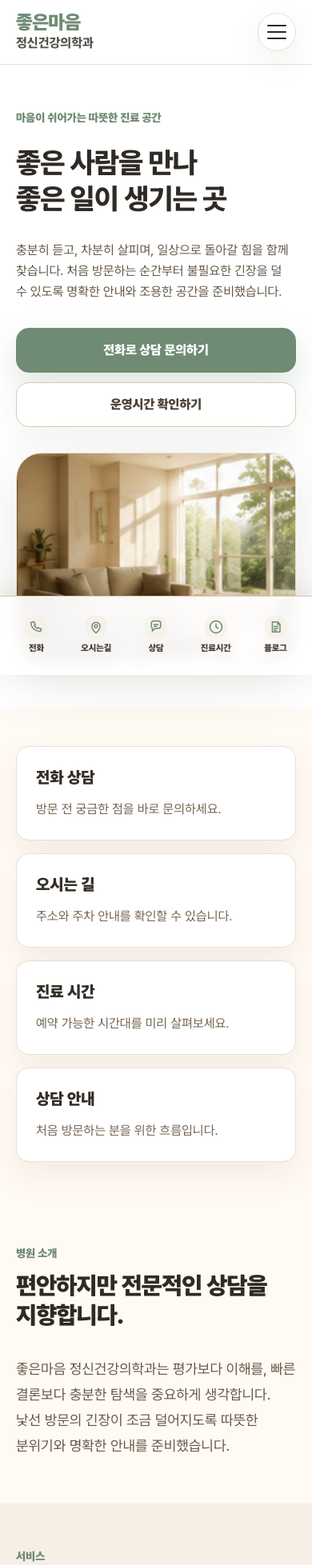
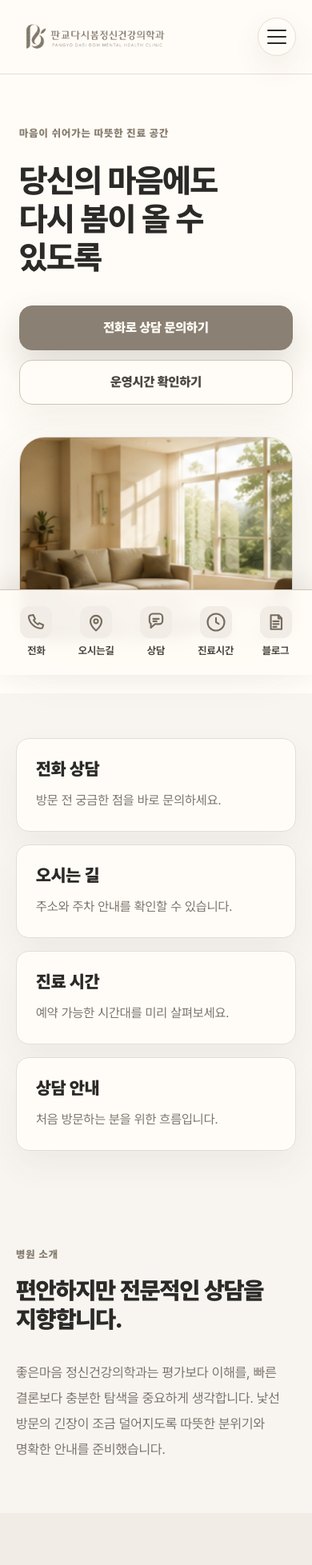
Before and after one commit to sinikis79/goodidea-site, a Next.js app: page / in a window 390 px wide. Shown: the top 1957 px of the page at 80% size. Built offline with nearby package versions, Linux system fonts and the light colour scheme.

Commit message:
Refine mobile typography and spacing rhythm

```diff
--- a/app/globals.css
+++ b/app/globals.css
@@ -1,8 +1,15 @@
 @import "tailwindcss";
 
 :root {
-  --background: #fffaf3;
-  --foreground: #2f2a24;
+  --background: #f8f5f1;
+  --foreground: #2b2a28;
+  --surface: #fffcf7;
+  --surface-soft: #f1ece5;
+  --muted: #7b756c;
+  --accent-beige: #cfc3b5;
+  --primary: #8a8073;
+  --primary-hover: #756c61;
+  --border-subtle: #e5ddd4;
 }
 
 @theme inline {
@@ -35,6 +42,6 @@ html {
 }
 
 ::selection {
-  background: #d9c5a8;
-  color: #2f2a24;
+  background: #cfc3b5;
+  color: #2b2a28;
 }
--- a/app/page.tsx
+++ b/app/page.tsx
@@ -38,7 +38,7 @@ const services = [
     keywords: ["우울감", "불안", "공황", "긴장"],
     imageSrc: "/images/services/depression.jpg",
     imageClass: "object-center",
-    overlayClass: "bg-[#2f2a24]/0",
+    overlayClass: "bg-[#2b2a28]/0",
   },
   {
     title: "스트레스·번아웃",
@@ -46,7 +46,7 @@ const services = [
     keywords: ["번아웃", "직장 스트레스", "대인관계", "수면"],
     imageSrc: "/images/services/stress-burnout.jpg",
     imageClass: "object-left",
-    overlayClass: "bg-[#6f8b74]/10",
+    overlayClass: "bg-[#8a8073]/10",
   },
   {
     title: "청소년 상담",
@@ -54,7 +54,7 @@ const services = [
     keywords: ["학업 스트레스", "또래관계", "감정조절", "보호자 상담"],
     imageSrc: "/images/services/adolescent.jpg",
     imageClass: "object-right",
-    overlayClass: "bg-[#8a735b]/10",
+    overlayClass: "bg-[#756c61]/10",
   },
   {
     title: "수면 문제",
@@ -62,7 +62,7 @@ const services = [
     keywords: ["불면", "수면리듬", "피로감", "생활습관"],
     imageSrc: "/images/services/sleep.jpg",
     imageClass: "object-[50%_62%]",
-    overlayClass: "bg-[#2f2a24]/5",
+    overlayClass: "bg-[#2b2a28]/5",
   },
   {
     title: "주의집중",
@@ -70,7 +70,7 @@ const services = [
     keywords: ["ADHD", "집중력", "충동성", "일상관리"],
     imageSrc: "/images/services/attention.jpg",
     imageClass: "object-[35%_50%]",
-    overlayClass: "bg-[#6f8b74]/5",
+    overlayClass: "bg-[#8a8073]/5",
   },
   {
     title: "가족·관계",
@@ -78,7 +78,7 @@ const services = [
     keywords: ["가족갈등", "부부상담", "관계패턴", "대화방식"],
     imageSrc: "/images/services/family-relationship.jpg",
     imageClass: "object-[70%_50%]",
-    overlayClass: "bg-[#8a735b]/5",
+    overlayClass: "bg-[#756c61]/5",
   },
 ];
 
@@ -92,24 +92,29 @@ const hours = [
 
 export default function Home() {
   return (
-    <main className="min-h-screen bg-[#fffaf3] pb-44 text-[#2f2a24] md:pb-0">
-      <header className="sticky top-0 z-40 border-b border-[#eadfce] bg-white/95 backdrop-blur">
-        <nav className="mx-auto flex max-w-[1400px] items-center justify-between gap-4 px-5 py-4 sm:px-8">
-          <a href="#" className="min-w-0">
-            <span className="block text-2xl font-black leading-none tracking-tight text-[#6f8b74] sm:text-3xl">
-              좋은마음
-            </span>
-            <span className="mt-1 block text-base font-extrabold leading-tight text-[#55504a] sm:text-xl">
-              정신건강의학과
-            </span>
+    <main className="min-h-screen bg-[#f8f5f1] pb-44 text-[#2b2a28] md:pb-0">
+      <header className="sticky top-0 z-40 border-b border-[#e5ddd4] bg-[#fffcf7]/95 backdrop-blur">
+        <nav className="mx-auto flex max-w-[1400px] items-center justify-between gap-3 px-5 py-4 sm:gap-4 sm:px-8">
+          <a
+            href="#"
+            className="relative flex h-[60px] w-[250px] max-w-[calc(100vw-96px)] shrink-0 items-center sm:w-[280px]"
+          >
+            <Image
+              src="/images/common/logo-horizontal.png"
+              alt="판교다시봄정신건강의학과"
+              width={720}
+              height={160}
+              priority
+              className="max-h-14 w-full object-contain object-left"
+            />
           </a>
 
-          <div className="hidden items-center gap-7 text-sm font-bold text-[#6e5e4d] lg:flex">
+          <div className="hidden items-center gap-7 text-sm font-bold text-[#7b756c] lg:flex">
             {menuItems.map((item) => (
               <a
                 key={item.label}
                 href={item.href}
-                className="transition hover:text-[#2f2a24]"
+                className="transition hover:text-[#2b2a28]"
               >
                 {item.label}
               </a>
@@ -117,20 +122,20 @@ export default function Home() {
           </div>
 
           <details className="group relative">
-            <summary className="flex h-12 w-12 cursor-pointer list-none items-center justify-center rounded-full border border-[#eadfce] bg-white shadow-[0_14px_36px_rgba(83,62,39,0.08)] transition active:scale-[0.98] hover:border-[#d8c8b2] [&::-webkit-details-marker]:hidden">
+            <summary className="flex h-12 w-12 cursor-pointer list-none items-center justify-center rounded-full border border-[#e5ddd4] bg-[#fffcf7] shadow-[0_14px_36px_rgba(73,64,55,0.08)] transition active:scale-[0.98] hover:border-[#cfc3b5] [&::-webkit-details-marker]:hidden">
               <span className="sr-only">메뉴 열기</span>
               <span className="flex flex-col gap-1.5">
-                <span className="h-0.5 w-6 rounded-full bg-[#2f2a24]" />
-                <span className="h-0.5 w-6 rounded-full bg-[#2f2a24]" />
-                <span className="h-0.5 w-6 rounded-full bg-[#2f2a24]" />
+                <span className="h-0.5 w-6 rounded-full bg-[#2b2a28]" />
+                <span className="h-0.5 w-6 rounded-full bg-[#2b2a28]" />
+                <span className="h-0.5 w-6 rounded-full bg-[#2b2a28]" />
               </span>
             </summary>
-            <div className="absolute right-0 top-14 w-52 overflow-hidden rounded-3xl border border-[#eadfce] bg-white p-2 shadow-[0_18px_50px_rgba(83,62,39,0.14)]">
+            <div className="absolute right-0 top-14 w-52 overflow-hidden rounded-3xl border border-[#e5ddd4] bg-[#fffcf7] p-2 shadow-[0_18px_50px_rgba(73,64,55,0.13)]">
               {menuItems.map((item) => (
                 <a
                   key={item.label}
                   href={item.href}
-                  className="block rounded-2xl px-4 py-3 text-base font-extrabold text-[#3b342c] transition hover:bg-[#fffaf3]"
+                  className="block rounded-2xl px-4 py-3 text-base font-extrabold text-[#2b2a28] transition hover:bg-[#f1ece5]"
                 >
                   {item.label}
                 </a>
@@ -140,39 +145,65 @@ export default function Home() {
         </nav>
       </header>
 
-      <section className="bg-white">
-        <div className="mx-auto grid max-w-[1400px] gap-8 px-5 py-14 sm:px-8 sm:py-[4.5rem] lg:grid-cols-[1.05fr_0.95fr] lg:items-center lg:py-24">
-          <div className="max-w-[640px]">
-            <p className="text-sm font-black text-[#6f8b74]">
+      <section className="bg-[#fffcf7]">
+        <style>
+          {`
+            @keyframes hero-soft-reveal {
+              from {
+                opacity: 0;
+                transform: translateY(14px);
+              }
+              to {
+                opacity: 1;
+                transform: translateY(0);
+              }
+            }
+
+            .hero-reveal {
+              opacity: 0;
+              animation: hero-soft-reveal 950ms cubic-bezier(0.22, 1, 0.36, 1) forwards;
+            }
+
+            .hero-reveal-image {
+              animation-duration: 1100ms;
+            }
+
+            @media (prefers-reduced-motion: reduce) {
+              .hero-reveal {
+                opacity: 1;
+                transform: none;
+                animation: none;
+              }
+            }
+          `}
+        </style>
+        <div className="mx-auto grid max-w-[1400px] gap-10 px-6 py-16 sm:px-10 sm:py-20 lg:grid-cols-[1.08fr_0.92fr] lg:items-center lg:gap-12 lg:py-28">
+          <div className="max-w-[680px]">
+            <p className="hero-reveal text-[13px] font-black tracking-[0.08em] text-[#8a8073] [animation-delay:180ms]">
               마음이 쉬어가는 따뜻한 진료 공간
             </p>
-            <h1 className="mt-6 text-4xl font-extrabold leading-[1.26] tracking-tight text-[#2f2a24] sm:text-5xl sm:leading-[1.18] lg:text-6xl">
-              좋은 사람을 만나
+            <h1 className="hero-reveal mt-6 max-w-[11ch] text-[2.55rem] font-extrabold leading-[1.18] tracking-tight text-[#2b2a28] [animation-delay:320ms] sm:text-5xl sm:leading-[1.16] lg:text-6xl lg:leading-[1.12]">
+              당신의 마음에도
               <br />
-              좋은 일이 생기는 곳
+              다시 봄이 올 수 있도록
             </h1>
-            <p className="mt-7 max-w-[52ch] text-base leading-relaxed text-[#665849] sm:text-lg">
-              충분히 듣고, 차분히 살피며, 일상으로 돌아갈 힘을 함께 찾습니다.
-              처음 방문하는 순간부터 불필요한 긴장을 덜 수 있도록 명확한 안내와
-              조용한 공간을 준비했습니다.
-            </p>
-            <div className="mt-8 flex flex-col gap-3 sm:flex-row">
+            <div className="hero-reveal mt-9 flex flex-col gap-3 [animation-delay:500ms] sm:flex-row">
               <a
                 href="tel:031-000-0000"
-                className="flex min-h-14 items-center justify-center rounded-2xl border border-[#6f8b74] bg-[#6f8b74] px-6 text-base font-black text-white shadow-[0_18px_40px_rgba(111,139,116,0.22)] transition active:scale-[0.98] hover:bg-[#627d67]"
+                className="flex min-h-14 items-center justify-center rounded-2xl border border-[#8a8073] bg-[#8a8073] px-6 text-base font-black text-[#fffcf7] shadow-[0_18px_40px_rgba(73,64,55,0.18)] transition active:scale-[0.98] hover:bg-[#756c61]"
               >
                 전화로 상담 문의하기
               </a>
               <a
                 href="#hours"
-                className="flex min-h-14 items-center justify-center rounded-2xl border border-[#d8c8b2] bg-white px-6 text-base font-black text-[#4d4237] shadow-[0_18px_40px_rgba(83,62,39,0.06)] transition active:scale-[0.98] hover:border-[#bda98d]"
+                className="flex min-h-14 items-center justify-center rounded-2xl border border-[#cfc3b5] bg-[#fffcf7] px-6 text-base font-black text-[#4b4741] shadow-[0_18px_40px_rgba(73,64,55,0.06)] transition active:scale-[0.98] hover:border-[#8a8073]"
               >
                 운영시간 확인하기
               </a>
             </div>
           </div>
 
-          <div className="relative overflow-hidden rounded-[2rem] border border-[#eadfce] bg-[#f7f1e8] shadow-[0_24px_70px_rgba(83,62,39,0.12)] lg:translate-y-8">
+          <div className="hero-reveal hero-reveal-image relative overflow-hidden rounded-[2rem] border border-[#e5ddd4] bg-[#f1ece5] shadow-[0_24px_70px_rgba(73,64,55,0.11)] [animation-delay:80ms] lg:translate-y-8">
             <Image
               src="/images/hero/main-hero.jpg"
               alt="따뜻한 햇살이 드는 상담 공간"
@@ -185,18 +216,18 @@ export default function Home() {
         </div>
       </section>
 
-      <section className="mx-auto max-w-[1400px] px-5 py-12 sm:px-8 sm:py-16">
+      <section className="mx-auto max-w-[1400px] px-5 py-14 sm:px-8 sm:py-20">
         <div className="grid gap-4 sm:grid-cols-2 lg:grid-cols-[1.2fr_0.8fr_0.8fr_1.2fr]">
           {quickLinks.map((item) => (
             <a
               key={item.title}
               href={item.href}
-              className="rounded-2xl border border-[#eadfce] bg-white p-6 shadow-[0_18px_42px_rgba(83,62,39,0.07)] transition active:scale-[0.98] hover:-translate-y-1"
+              className="rounded-2xl border border-[#e5ddd4] bg-[#fffcf7] p-6 shadow-[0_18px_42px_rgba(73,64,55,0.06)] transition active:scale-[0.98] hover:-translate-y-1 sm:p-7"
             >
-              <h2 className="text-xl font-black text-[#342e27]">
+              <h2 className="text-[1.35rem] font-black leading-[1.25] text-[#2b2a28]">
                 {item.title}
               </h2>
-              <p className="mt-3 text-base leading-7 text-[#756554]">
+              <p className="mt-3 text-base leading-7 text-[#7b756c]">
                 {item.description}
               </p>
             </a>
@@ -206,16 +237,16 @@ export default function Home() {
 
       <section
         id="about"
-        className="mx-auto grid max-w-[1400px] gap-8 px-5 py-14 sm:px-8 sm:py-20 lg:grid-cols-[0.82fr_1.18fr] lg:items-center"
+        className="mx-auto grid max-w-[1400px] gap-8 px-5 py-16 sm:px-8 sm:py-24 lg:grid-cols-[0.82fr_1.18fr] lg:items-center"
       >
         <div>
-          <p className="text-sm font-black text-[#6f8b74]">병원 소개</p>
-          <h2 className="mt-3 text-3xl font-black leading-tight tracking-tight sm:text-4xl">
+          <p className="text-[13px] font-black tracking-[0.08em] text-[#8a8073]">병원 소개</p>
+          <h2 className="mt-4 text-[1.85rem] font-black leading-[1.22] tracking-tight sm:text-[2.35rem]">
             편안하지만 전문적인 상담을 지향합니다.
           </h2>
         </div>
-        <div className="border-l-0 border-[#d8c8b2] bg-transparent p-0 lg:border-l lg:pl-10">
-          <p className="text-lg leading-8 text-[#665849]">
+        <div className="border-l-0 border-[#cfc3b5] bg-transparent p-0 lg:border-l lg:pl-10">
+          <p className="max-w-[58ch] text-[1.05rem] leading-8 text-[#7b756c] sm:text-lg">
             좋은마음 정신건강의학과는 평가보다 이해를, 빠른 결론보다 충분한
             탐색을 중요하게 생각합니다. 낯선 방문의 긴장이 조금 덜어지도록
             따뜻한 분위기와 명확한 안내를 준비했습니다.
@@ -223,11 +254,11 @@ export default function Home() {
         </div>
       </section>
 
-      <section id="services" className="bg-[#f5efe5] py-14 sm:py-20">
+      <section id="services" className="bg-[#f1ece5] py-16 sm:py-24">
         <div className="mx-auto max-w-[1400px] px-5 sm:px-8">
           <div className="max-w-2xl">
-            <p className="text-sm font-black text-[#6f8b74]">서비스</p>
-            <h2 className="mt-3 text-3xl font-black leading-tight tracking-tight sm:text-4xl">
+            <p className="text-[13px] font-black tracking-[0.08em] text-[#8a8073]">서비스</p>
+            <h2 className="mt-4 text-[1.85rem] font-black leading-[1.22] tracking-tight sm:text-[2.35rem]">
               필요한 순간에 맞는 상담을 제공합니다.
             </h2>
           </div>
@@ -236,9 +267,9 @@ export default function Home() {
             {services.map((service) => (
               <article
                 key={service.title}
-                className="group overflow-hidden rounded-2xl border border-[#e1d3c0] bg-[#fffdf9] shadow-[0_18px_42px_rgba(83,62,39,0.07)]"
+                className="group overflow-hidden rounded-2xl border border-[#ded5ca] bg-[#fffcf7] shadow-[0_18px_42px_rgba(73,64,55,0.06)]"
               >
-                <div className="relative overflow-hidden border-b border-[#e1d3c0] bg-[#f7f1e8]">
+                <div className="relative overflow-hidden border-b border-[#ded5ca] bg-[#f1ece5]">
                   <Image
                     src={service.imageSrc}
                     alt={`${service.title} 진료과목 이미지`}
@@ -249,18 +280,18 @@ export default function Home() {
                   <div className={`absolute inset-0 ${service.overlayClass}`} />
                 </div>
 
-                <div className="p-5 sm:p-6">
-                  <h3 className="text-2xl font-black text-[#342e27]">
+                <div className="p-6 sm:p-7">
+                  <h3 className="text-[1.45rem] font-black leading-[1.25] text-[#2b2a28]">
                     {service.title}
                   </h3>
-                  <p className="mt-3 text-base leading-7 text-[#6e5e4d]">
+                  <p className="mt-3 text-[0.98rem] leading-7 text-[#7b756c]">
                     {service.description}
                   </p>
                   <div className="mt-4 flex flex-wrap gap-2">
                     {service.keywords.map((keyword) => (
                       <span
                         key={keyword}
-                        className="rounded-full border border-[#eadfce] bg-white px-3 py-1.5 text-xs font-black text-[#8a735b]"
+                        className="rounded-full border border-[#e5ddd4] bg-[#fffcf7] px-3 py-1.5 text-xs font-black text-[#756c61]"
                       >
                         {keyword}
                       </span>
@@ -275,27 +306,27 @@ export default function Home() {
 
       <section
         id="hours"
-        className="mx-auto grid max-w-[1400px] gap-8 px-5 py-14 sm:px-8 sm:py-20 lg:grid-cols-[0.9fr_1.1fr] lg:items-center"
+        className="mx-auto grid max-w-[1400px] gap-8 px-5 py-16 sm:px-8 sm:py-24 lg:grid-cols-[0.9fr_1.1fr] lg:items-center"
       >
         <div>
-          <p className="text-sm font-black text-[#6f8b74]">운영시간</p>
-          <h2 className="mt-3 text-3xl font-black leading-tight tracking-tight sm:text-4xl">
+          <p className="text-[13px] font-black tracking-[0.08em] text-[#8a8073]">운영시간</p>
+          <h2 className="mt-4 text-[1.85rem] font-black leading-[1.22] tracking-tight sm:text-[2.35rem]">
             예약제로 여유 있게 운영합니다.
           </h2>
-          <p className="mt-5 text-lg leading-8 text-[#665849]">
+          <p className="mt-5 max-w-[56ch] text-[1.05rem] leading-8 text-[#7b756c] sm:text-lg">
             첫 방문 전 전화로 가능한 시간을 확인해 주세요. 일정 변경이나
             휴무는 예약 시 다시 안내드립니다.
           </p>
         </div>
 
-        <div className="rounded-2xl border border-[#eadfce] bg-white p-5 shadow-[0_18px_42px_rgba(83,62,39,0.07)] sm:p-7">
+        <div className="rounded-2xl border border-[#e5ddd4] bg-[#fffcf7] p-6 shadow-[0_18px_42px_rgba(73,64,55,0.06)] sm:p-8">
           {hours.map(([day, time]) => (
             <div
               key={day}
-              className="flex items-center justify-between gap-4 border-b border-[#f0e6d8] py-4 last:border-0"
+              className="flex items-center justify-between gap-4 border-b border-[#eee7df] py-4 last:border-0"
             >
-              <span className="font-black text-[#4a4036]">{day}</span>
-              <span className="text-right font-bold text-[#756554]">
+              <span className="font-black text-[#4b4741]">{day}</span>
+              <span className="text-right font-bold text-[#7b756c]">
                 {time}
               </span>
             </div>
@@ -303,14 +334,14 @@ export default function Home() {
         </div>
       </section>
 
-      <section id="location" className="bg-white py-14 sm:py-20">
+      <section id="location" className="bg-[#fffcf7] py-16 sm:py-24">
         <div className="mx-auto grid max-w-[1400px] gap-8 px-5 sm:px-8 lg:grid-cols-[0.95fr_1.05fr] lg:items-stretch">
           <div>
-            <p className="text-sm font-black text-[#6f8b74]">오시는 길</p>
-            <h2 className="mt-3 text-3xl font-black leading-tight tracking-tight sm:text-4xl">
+            <p className="text-[13px] font-black tracking-[0.08em] text-[#8a8073]">오시는 길</p>
+            <h2 className="mt-4 text-[1.85rem] font-black leading-[1.22] tracking-tight sm:text-[2.35rem]">
               편안히 찾아오실 수 있도록 안내합니다.
             </h2>
-            <div className="mt-7 space-y-4 text-lg leading-8 text-[#665849]">
+            <div className="mt-7 max-w-[58ch] space-y-4 text-[1.05rem] leading-8 text-[#7b756c] sm:text-lg">
               <p>경기도 성남시 분당구 마음로 12, 좋은빌딩 3층</p>
               <p>
                 마음역 2번 출구에서 도보 6분 거리입니다. 자차 이용 시 건물
@@ -319,13 +350,13 @@ export default function Home() {
             </div>
           </div>
 
-          <div className="flex min-h-72 items-center justify-center rounded-2xl border border-[#eadfce] bg-[#fffaf3] p-6 text-left shadow-[0_18px_42px_rgba(83,62,39,0.07)]">
+          <div className="flex min-h-72 items-center justify-center rounded-2xl border border-[#e5ddd4] bg-[#f8f5f1] p-6 text-left shadow-[0_18px_42px_rgba(73,64,55,0.06)]">
             <div>
-              <p className="text-sm font-black text-[#8a735b]">MAP</p>
-              <p className="mt-3 text-2xl font-black text-[#3b342c]">
+              <p className="text-sm font-black text-[#756c61]">MAP</p>
+              <p className="mt-3 text-2xl font-black text-[#2b2a28]">
                 지도 영역
               </p>
-              <p className="mt-3 leading-7 text-[#756554]">
+              <p className="mt-3 leading-7 text-[#7b756c]">
                 추후 네이버 지도, 카카오 지도, 약도 이미지로 교체할 수
                 있습니다.
               </p>
--- a/components/BottomNav.tsx
+++ b/components/BottomNav.tsx
@@ -12,7 +12,7 @@ function BottomNavIcon({
   name: (typeof bottomNavItems)[number]["icon"];
 }) {
   const common = {
-    className: "h-5 w-5",
+    className: "h-7 w-7",
     fill: "none",
     stroke: "currentColor",
     strokeLinecap: "round" as const,
@@ -70,7 +70,7 @@ function BottomNavIcon({
 
 export default function BottomNav() {
   return (
-    <div className="fixed inset-x-0 bottom-0 z-40 border-t border-[#d8c8b2] bg-white/95 px-2 pt-3 pb-[calc(0.875rem+env(safe-area-inset-bottom))] shadow-[0_-10px_30px_rgba(83,62,39,0.12)] backdrop-blur md:hidden">
+    <div className="fixed inset-x-0 bottom-0 z-40 border-t border-[#cfc3b5] bg-[#fffcf7]/95 px-2 pt-3 pb-[calc(0.875rem+env(safe-area-inset-bottom))] shadow-[0_-10px_30px_rgba(73,64,55,0.11)] backdrop-blur md:hidden">
       <nav
         aria-label="모바일 상담 바로가기"
         className="mx-auto grid max-w-xl grid-cols-5 gap-0"
@@ -79,9 +79,9 @@ export default function BottomNav() {
           <a
             key={item.label}
             href={item.href}
-            className="flex min-h-[72px] w-full flex-col items-center justify-center gap-1.5 rounded-2xl border border-transparent px-1 text-center text-[11px] font-black leading-tight text-[#4d4237] transition-[transform,background-color,border-color,color] duration-200 ease-out active:scale-[0.98] active:border-[#eadfce] active:bg-[#fffaf3]"
+            className="flex min-h-[80px] w-full flex-col items-center justify-center gap-2 rounded-2xl border border-transparent px-1 text-center text-[13px] font-bold leading-tight text-[#4b4741] transition-[transform,background-color,border-color,color] duration-200 ease-out active:scale-[0.98] active:border-[#cfc3b5] active:bg-[#f1ece5]"
           >
-            <span className="flex h-7 w-7 items-center justify-center rounded-xl bg-[#f5efe5]/70 text-[#6f8b74]">
+            <span className="flex h-10 w-10 items-center justify-center rounded-xl bg-[#f1ece5] text-[#756c61]">
               <BottomNavIcon name={item.icon} />
             </span>
             <span className="block w-full truncate">{item.label}</span>
```
Also changed, not shown: public/images/common/logo-horizontal.png (added).
